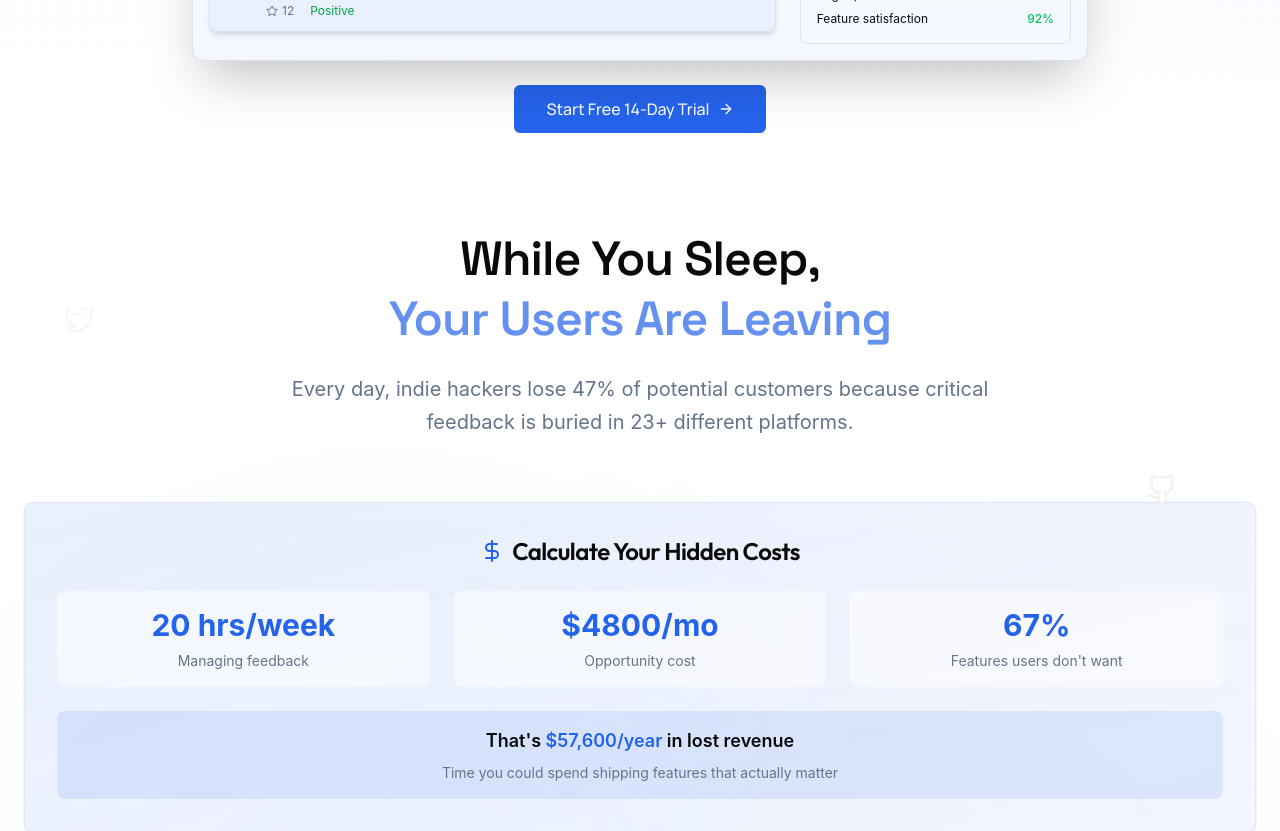
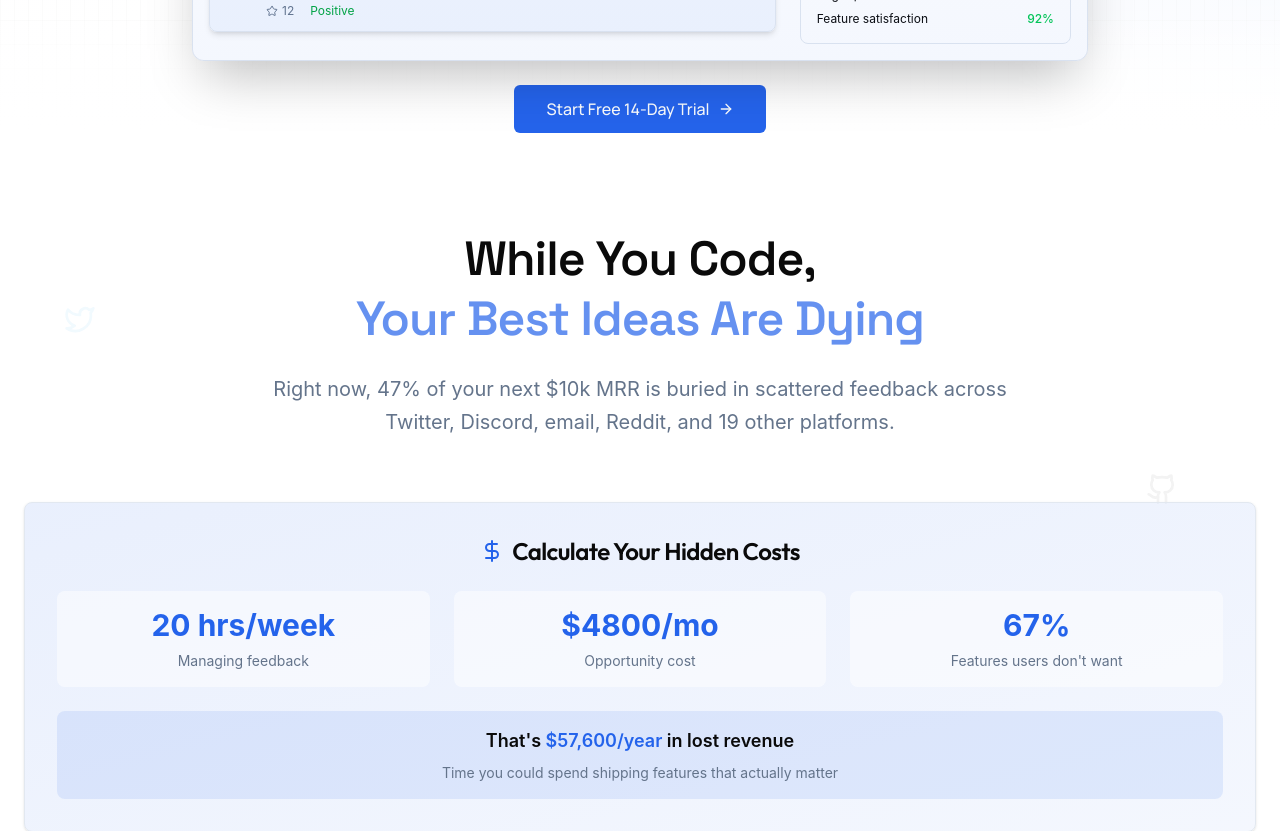
Before and after one commit to greenblat17/feedbackspec-landing, a Next.js app: page / in a window 1280 px wide. Shown: the part 940-1771 px from the top of the page. Built offline with nearby package versions, Linux system fonts and the light colour scheme.

Commit message:
Refactor FeedbackSpec and ProblemSection components to remove scroll-based animations for performance optimization. Simplify layout by replacing animated backgrounds with static elements, and enhance typography for better readability. Adjust content for clarity and engagement.

```diff
--- a/src/app/page.tsx
+++ b/src/app/page.tsx
@@ -55,8 +55,8 @@ export default function Home() {
       {/* Hero Section */}
       <FeedbackSpecHeroEnhanced
         title="Turn scattered feedback into Cursor-ready specs in 8 minutes flat"
-        subtitle="The AI-Powered Feedback Engine for Indie Hackers Who Ship Daily"
-        description="Stop wasting 15+ hours weekly on manual feedback management. FeedbackSpec's AI automatically transforms user feedback from 15+ sources into production-ready specifications for Cursor, Claude Code, and GitHub Copilot."
+        subtitle="The AI-Powered Feedback Engine for Founders Who Ship Daily"
+        description="Stop wasting 10+ hours weekly on manual feedback management. FeedbackSpec's AI automatically transforms user feedback into production-ready specifications for Cursor, Claude Code, and GitHub Copilot."
         primaryCtaText="Try free for 14 days"
         secondaryCtaText="No card required • Instant setup"
         onPrimaryCtaClick={() => setIsFormOpen(true)}
--- a/src/components/FeedbackSpecBenefitsEnhanced.tsx
+++ b/src/components/FeedbackSpecBenefitsEnhanced.tsx
@@ -1,12 +1,7 @@
 "use client";
 
 import React, { useState } from "react";
-import {
-  motion,
-  useScroll,
-  useTransform,
-  AnimatePresence,
-} from "framer-motion";
+import { motion, AnimatePresence } from "framer-motion";
 import { Card, CardContent, CardHeader } from "./ui/card";
 import { Badge } from "./ui/badge";
 import {
@@ -191,8 +186,6 @@ function FeatureItem({
 export default function FeedbackSpecBenefitsEnhanced() {
   const [activeCard, setActiveCard] = useState<string | null>(null);
   const [showComparison, setShowComparison] = useState(false);
-  const { scrollYProgress } = useScroll();
-  const scale = useTransform(scrollYProgress, [0.3, 0.5], [0.95, 1]);
 
   return (
     <section className="relative py-24 bg-gradient-to-b from-background to-muted/5 overflow-hidden">
@@ -202,10 +195,7 @@ export default function FeedbackSpecBenefitsEnhanced() {
         <div className="absolute bottom-0 right-0 w-96 h-96 bg-gradient-to-tl from-primary/20 to-transparent rounded-full blur-3xl" />
       </div>
 
-      <motion.div
-        className="container mx-auto px-6 max-w-7xl"
-        style={{ scale }}
-      >
+      <div className="container mx-auto px-6 max-w-7xl">
         {/* Section header */}
         <motion.div
           initial={{ opacity: 0, y: 20 }}
@@ -222,8 +212,7 @@ export default function FeedbackSpecBenefitsEnhanced() {
 
           <p className="font-body text-base sm:text-lg md:text-xl text-muted-foreground max-w-3xl mx-auto mb-8 leading-relaxed px-4 sm:px-0">
             The only platform that turns scattered user feedback into
-            Cursor-optimized specs in under 10 minutes. Stop guessing what to
-            build - let AI show you exactly which features will grow your MRR.
+            Cursor-optimized specs in under 10 minutes.
           </p>
 
           {/* Quick stats */}
@@ -311,7 +300,9 @@ export default function FeedbackSpecBenefitsEnhanced() {
                     </Badge>
                   </div>
 
-                  <h3 className="text-xl sm:text-2xl font-bold mb-2">{benefit.title}</h3>
+                  <h3 className="text-xl sm:text-2xl font-bold mb-2">
+                    {benefit.title}
+                  </h3>
                   <p className="text-xs sm:text-sm font-medium text-muted-foreground">
                     {benefit.tagline}
                   </p>
@@ -520,7 +511,7 @@ export default function FeedbackSpecBenefitsEnhanced() {
             14-day free trial • No credit card required
           </Badge>
         </motion.div>
-      </motion.div>
+      </div>
     </section>
   );
 }
--- a/src/components/ProblemSectionEnhanced.tsx
+++ b/src/components/ProblemSectionEnhanced.tsx
@@ -90,19 +90,15 @@ const PLATFORM_ICONS = [
 
 export default function ProblemSectionEnhanced() {
   const [activeCard, setActiveCard] = useState<number | null>(null);
-  const { scrollYProgress } = useScroll();
-  const opacity = useTransform(scrollYProgress, [0.1, 0.3], [0.3, 1]);
+  // Removed scroll-based animations for performance
 
   return (
     <section className="relative py-24 overflow-hidden bg-gradient-to-b from-background via-background to-muted/10">
-      {/* Animated background */}
-      <motion.div
-        className="absolute inset-0 opacity-[0.03]"
-        style={{ opacity }}
-      >
+      {/* Static background for performance */}
+      <div className="absolute inset-0 opacity-[0.03]">
         <div className="absolute inset-0 bg-[radial-gradient(circle_at_30%_50%,rgba(59,130,246,0.1),transparent_50%)]" />
         <div className="absolute inset-0 bg-[radial-gradient(circle_at_70%_50%,rgba(59,130,246,0.05),transparent_50%)]" />
-      </motion.div>
+      </div>
 
       {/* Static platform icons for performance */}
       <div className="absolute inset-0 pointer-events-none opacity-20">
@@ -119,29 +115,28 @@ export default function ProblemSectionEnhanced() {
       <div className="container relative mx-auto px-6 max-w-7xl">
         {/* Header with emotional hook */}
         <motion.div
-          variants={animationVariants.viewportSlide}
-          initial="hidden"
-          whileInView="visible"
-          viewport={performanceConfig.viewport}
+          initial={{ opacity: 0, y: 20 }}
+          whileInView={{ opacity: 1, y: 0 }}
+          viewport={{ once: true, amount: 0.3 }}
+          transition={{ duration: 0.6 }}
           className="text-center mb-12 sm:mb-16 px-4 sm:px-0"
         >
           <h2 className="font-display text-3xl sm:text-4xl md:text-5xl lg:text-display-lg font-bold mb-6 leading-tight tracking-display">
-            <span className="text-foreground">While You Sleep,</span>
+            <span className="text-foreground">While You Code,</span>
             <br />
             <motion.span
               className="text-primary"
               animate={{ opacity: [1, 0.7, 1] }}
               transition={{ duration: 2, repeat: Infinity }}
             >
-              Your Users Are Leaving
+              Your Best Ideas Are Dying
             </motion.span>
           </h2>
 
           <p className="font-body text-base sm:text-lg md:text-xl text-muted-foreground max-w-3xl mx-auto mb-8 leading-relaxed">
-            Every day, indie hackers lose{" "}
-            <AnimatedCounter value={47} suffix="%" /> of potential customers
-            because critical feedback is buried in{" "}
-            <AnimatedCounter value={23} suffix="+" /> different platforms.
+            Right now, <AnimatedCounter value={47} suffix="%" /> of your next
+            $10k MRR is buried in scattered feedback across Twitter, Discord,
+            email, Reddit, and 19 other platforms.
           </p>
         </motion.div>
 
@@ -287,7 +282,9 @@ export default function ProblemSectionEnhanced() {
                       })}
                     </motion.div>
                     <div>
-                      <h3 className="text-lg sm:text-xl font-bold mb-2">{pain.title}</h3>
+                      <h3 className="text-lg sm:text-xl font-bold mb-2">
+                        {pain.title}
+                      </h3>
                       <p className="text-xs sm:text-sm text-muted-foreground leading-relaxed">
                         {pain.story}
                       </p>
@@ -299,8 +296,12 @@ export default function ProblemSectionEnhanced() {
                     initial={{ opacity: 0, x: -20 }}
                     animate={{ opacity: activeCard === idx ? 1 : 0.8, x: 0 }}
                   >
-                    <span className="text-xs sm:text-sm font-medium">Real Impact:</span>
-                    <span className={cn("font-bold text-xs sm:text-sm", pain.color)}>
+                    <span className="text-xs sm:text-sm font-medium">
+                      Real Impact:
+                    </span>
+                    <span
+                      className={cn("font-bold text-xs sm:text-sm", pain.color)}
+                    >
                       {pain.impact}
                     </span>
                   </motion.div>
```
